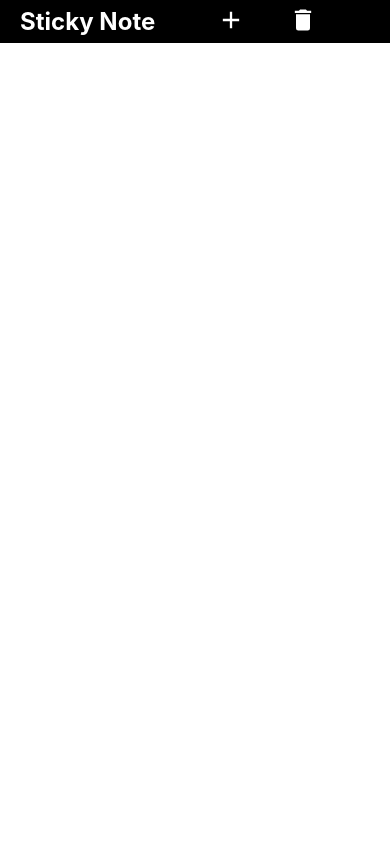
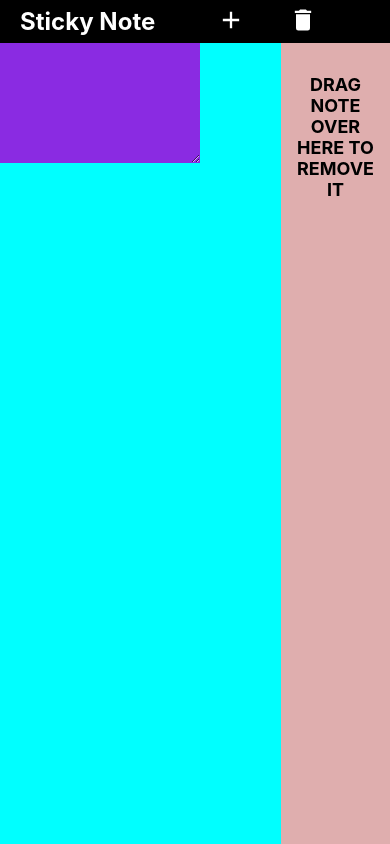
Before and after one commit to razprowess/sticknote_submission, a React (Create React App) app in the folder my-stickynote-app/: page / in a window 390 px wide. Both pictures are taken after a click on the link 231 px from the left and 21 px from the top of the page. Built offline with nearby package versions, Linux system fonts and the light colour scheme.

Commit message:
implement drop zone, the state, and logic for the drag event

```diff
--- a/my-stickynote-app/src/App.tsx
+++ b/my-stickynote-app/src/App.tsx
@@ -1,11 +1,31 @@
-import React from 'react';
+import React, {useState} from 'react';
 import Navbar from './components/Navbar';
+import StickNote from './components/Stickynote';
+import DropZone from './components/Dropzone';
+import { INote } from './types';
 import './App.css';
 
 function App() {
+const [notes, setNotes] = useState<INote[]>([]);
+
+const handleCreateNote =()=> {
+const allNotes = [...notes, {
+  id: new Date().getTime(),
+  top: 0,
+  left: 0,
+  content: ""
+}]
+
+setNotes(allNotes);
+}
+
   return (
     <React.Fragment>
-      <Navbar/>
+      <Navbar createNote={handleCreateNote}/>
+      <DropZone>
+        {notes.map((n)=><StickNote note={n} key={n.id}/>)}
+      </DropZone>
+
     </React.Fragment>
   );
 }
--- /dev/null
+++ b/my-stickynote-app/src/components/Dropzone/dropzone.css
@@ -0,0 +1,30 @@
+.dropzone-container {
+display: flex;
+width: 100%;
+position: relative;
+background-color: aqua;
+height: calc(100vh - 43px);
+}
+
+.trashzone {
+width: 20%;
+background-color: rgb(223, 174, 174);
+padding: 16px;
+}
+
+.dropzone {
+width: 80%;
+background-color: aqua;
+}
+
+.trashzone h2 {
+    text-align: center;
+    font-size: 26px;
+}
+
+@media screen and (max-width: 570px ) {
+    .trashzone h2 {
+       font-size: 18px;
+       text-overflow: ellipsis;
+    }
+}
--- /dev/null
+++ b/my-stickynote-app/src/components/Dropzone/index.tsx
@@ -0,0 +1,19 @@
+import './dropzone.css';
+interface IDropzoneProps {
+    children: React.ReactNode;
+}
+
+const DropZone: React.FC<IDropzoneProps> = ({ children }) => {
+    return (
+        <div className="dropzone-container">
+            <div className="dropzone">{children}</div>
+            <div className="trashzone">
+                <h2>DRAG NOTE OVER HERE TO REMOVE IT</h2>
+            </div>
+        </div>
+    )
+
+
+}
+
+export default DropZone;
--- a/my-stickynote-app/src/components/Navbar/index.tsx
+++ b/my-stickynote-app/src/components/Navbar/index.tsx
@@ -1,13 +1,21 @@
 import './navbar.css';
 
+interface NavBarProp {
+createNote: Function,
+}
 
-const Navbar: React.FC = () => {
+const Navbar: React.FC<NavBarProp> = ({createNote}) => {
+
+    const handleAddNote =()=> {
+        createNote();
+    }
+
     return (
         <div className="navbar-container">
             <h2>Sticky Note</h2>
             <ul>
                 <li>
-                    <a title='Add a Note' href='#'>
+                    <a title='Add a Note' href='#' onClick={handleAddNote}>
                    <img className='navbar-icon' src='/icons/plus.svg' alt='add icon'/>
                    </a>
                 </li>
--- a/my-stickynote-app/src/components/Navbar/navbar.css
+++ b/my-stickynote-app/src/components/Navbar/navbar.css
@@ -3,7 +3,7 @@
     width: 100%;
     height: 43px;
     max-height: 43px;
-    position: fixed;
+    position: static;
     top: 0;
     left: 0;
     right: 0;
--- /dev/null
+++ b/my-stickynote-app/src/components/Stickynote/index.tsx
@@ -0,0 +1,25 @@
+import './stickynote.css';
+import {INote} from '../../types';
+import React from 'react';
+
+interface IStickyNoteProp {
+    note: INote
+}
+
+const StickNote:React.FC<IStickyNoteProp> = ({note}) => {
+  const drag = (event: any)=>{
+      let rect = (event.target as HTMLDivElement).getBoundingClientRect(); // the horizontal distance between the edge of the containr and the mouse position
+      const offsetX = event.clientX - rect.left;
+      const offsetY = event.clientY - rect.top;
+      const data = {noteId: note.id, offsetX, offsetY};
+      event.dataTransfer.setData("text/plain", JSON.stringify(data));
+  }
+
+    return (
+        <div className="note-container" style={{left: note.left, top: note.top }} draggable contentEditable onDragStart={(event)=>drag(event)}>
+
+        </div>
+    )
+}
+
+export default StickNote
--- /dev/null
+++ b/my-stickynote-app/src/components/Stickynote/stickynote.css
@@ -0,0 +1,8 @@
+.note-container {
+    position: absolute;
+    width: 200px;
+    height: 120px;
+    background-color: blueviolet;
+    resize: both;
+    overflow: auto;
+}
```
Also changed, not shown: my-stickynote-app/src/types.ts (+5 -2 lines).
